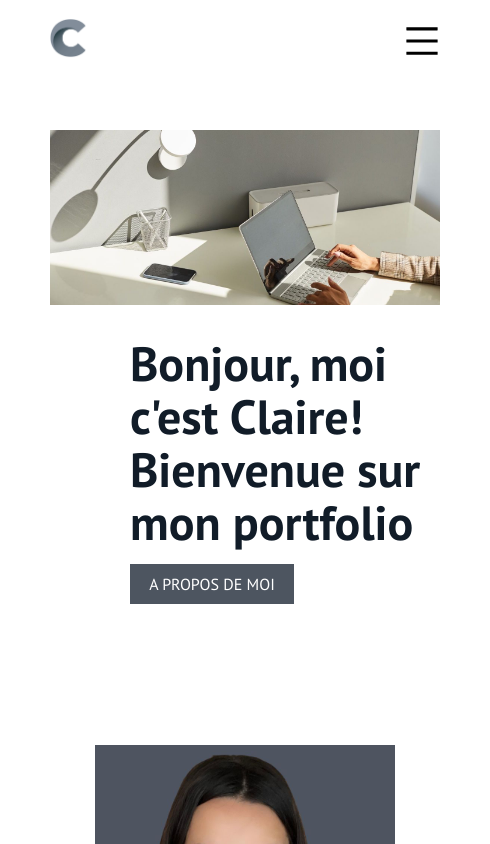
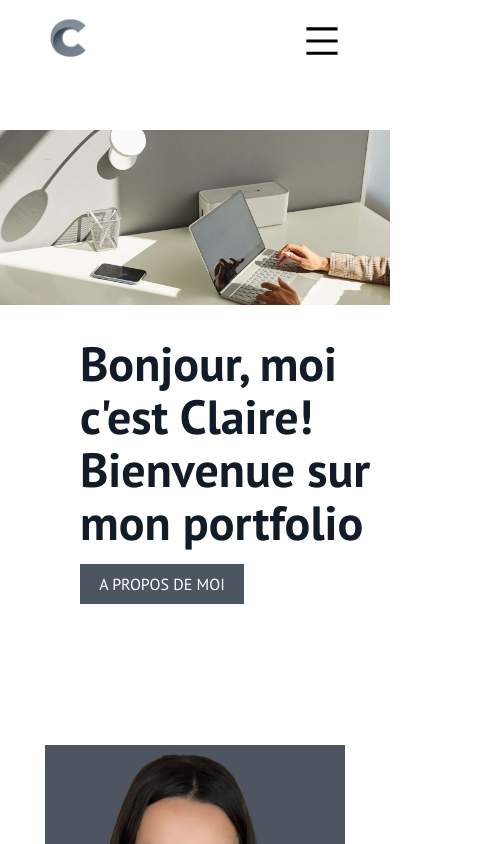
Before and after one commit to Kure-ru/portfolio_v2, a React (Vite) app: page / in a window 390 px wide. Shown: the top 844 px of the page, 490 px wide, since content can reach past the window. Built offline with nearby package versions, Linux system fonts and the light colour scheme.

Commit message:
padding fix

```diff
--- a/src/App.css
+++ b/src/App.css
@@ -8,7 +8,6 @@
 
 main {
   width: 100vw;
-  padding: 3rem 0;
 }
 
 ul {
@@ -245,7 +244,7 @@ footer a:hover {
 @media (max-width: 480px) {
   /* Styles for mobile devices */
   main {
-    padding: 1rem;
+    padding: 3rem 0;
   }
 
   .about__text {
@@ -304,7 +303,7 @@ footer a:hover {
     z-index: 999;
     position: absolute;
     top: 90px;
-    right: -70px;
+    right: 0px;
   }
 
   .items:nth-child(1) {
@@ -330,7 +329,7 @@ footer a:hover {
   }
 
   main {
-    padding: 3rem 50px;
+    padding: 3rem 0;
   }
 
   .contact {
```
